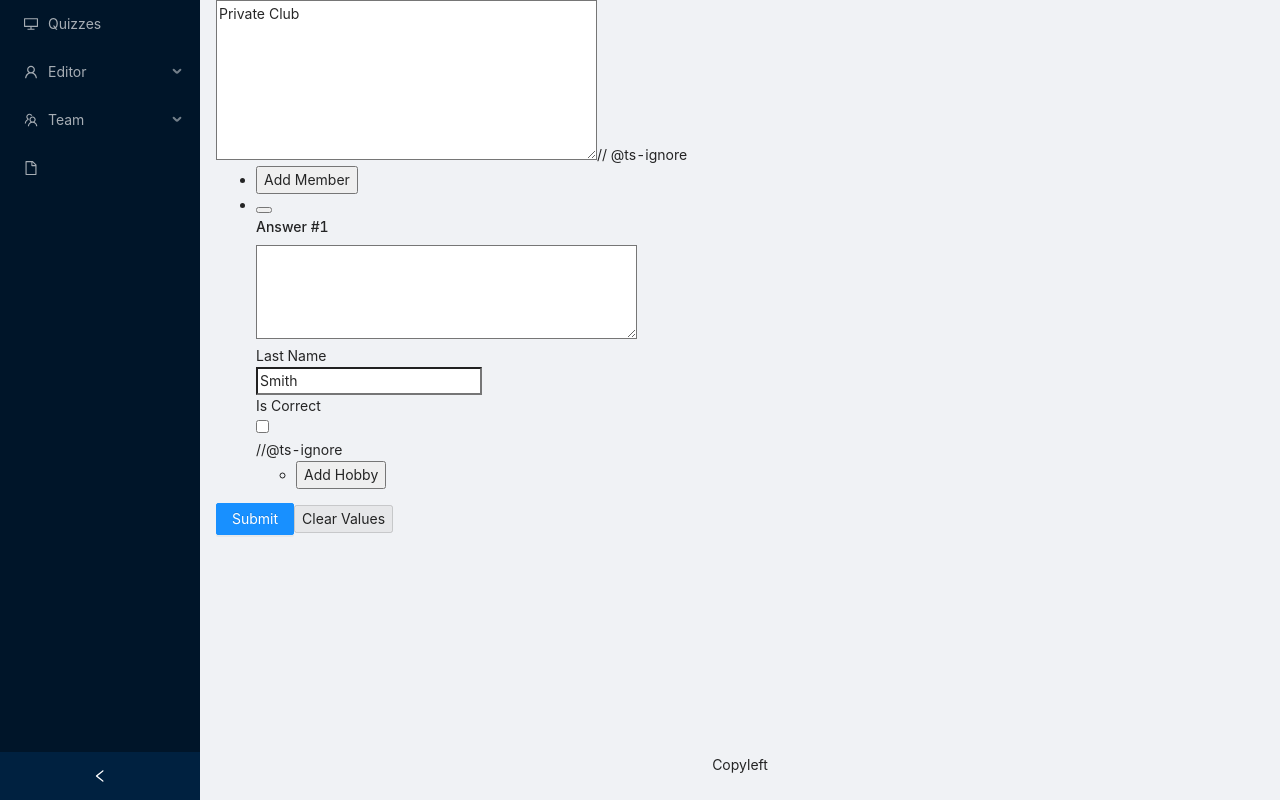
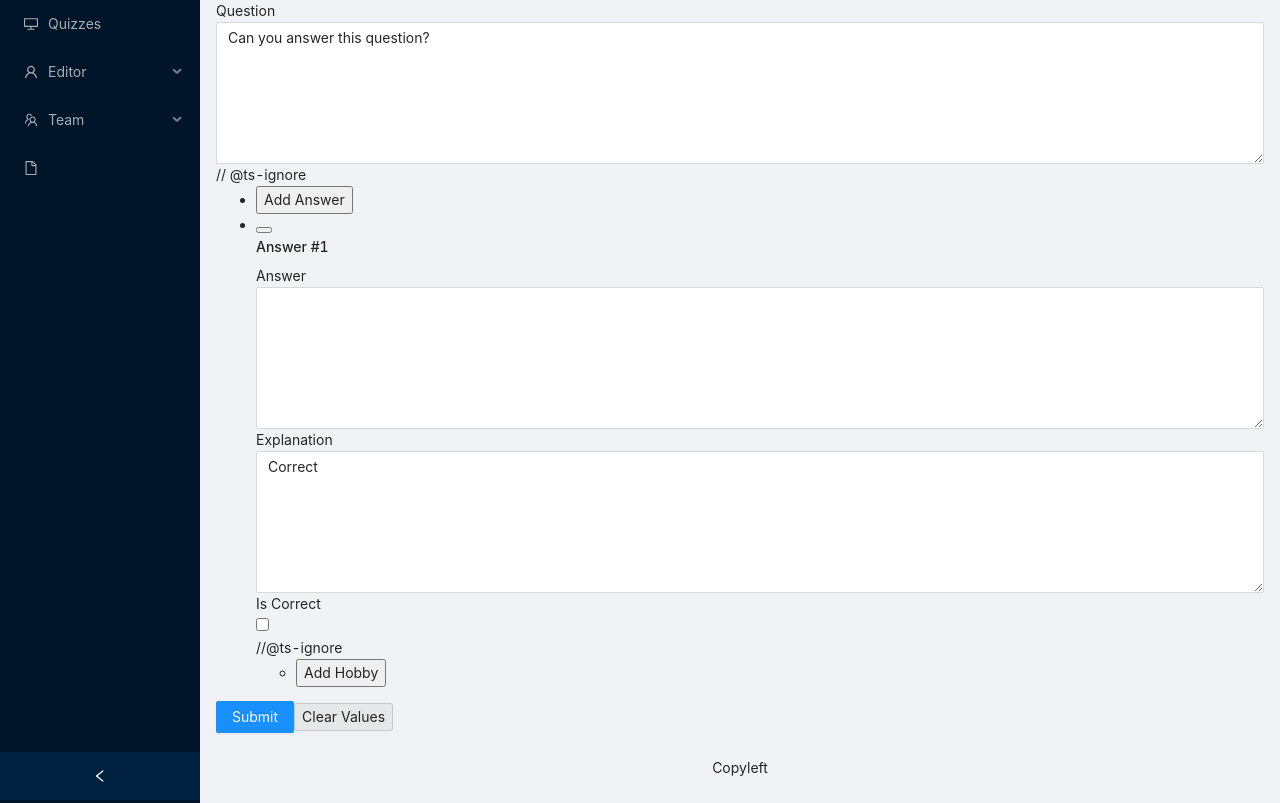
Before and after one commit to snytkine/quizzer-fe, a React (Create React App) app: page /reduxformeditor in a window 1280 px wide. Built offline with nearby package versions, Linux system fonts and the light colour scheme.

Commit message:
Updated rendering of ReduxFormEditor view

```diff
--- a/src/Components/editor/ReduxFormEditor.tsx
+++ b/src/Components/editor/ReduxFormEditor.tsx
@@ -17,13 +17,13 @@ const renderField = ({ input, label, type, meta: { touched, error } }) => (
 
 
 const renderTextArea = ({ input, label, type, meta: { touched, error } }) => (
-    <Form.Item
-        label="Question"
-        name="question"
-        rules={[{ required: true, message: 'Please type the question' }]}
-    >
-      <TextArea rows={6}/>
-    </Form.Item>
+    <div>
+      <label>{label}</label>
+      <div>
+        <TextArea {...input} rows={6}/>
+        {touched && error && <span>{error}</span>}
+      </div>
+    </div>
 );
 
 const renderHobbies = ({ fields, meta: { error } }) => (
@@ -53,46 +53,53 @@ const renderHobbies = ({ fields, meta: { error } }) => (
 );
 
 
-const renderMembers = ({ fields, meta: { error, submitFailed } }) => (
+const renderAnswers = ({ fields, meta: { error, submitFailed } }) => (
     <ul>
       <li>
         <button type="button" onClick={() => fields.push({})}>
-          Add Member
+          Add Answer
         </button>
         {submitFailed && error && <span>{error}</span>}
       </li>
-      {fields.map((member, index) => (
-          <li key={index}>
+      {fields.map((answer, index) => {
+
+            console.log('answer=', JSON.stringify(answer));
+
+            return (<li key={index}>
               <button
                   type="button"
-                title="Remove Member"
+                  title="Remove Answer"
                   onClick={() => fields.remove(index)}
               />
               <h4>Answer #{index + 1}</h4>
+
               <Field
-                name={`${member}.question`}
+                  name={`${answer}.body`}
                   type="text"
-                component="textarea"
+                  component={renderTextArea}
                   rows={4}
                   cols={40}
                   label="Answer"
               />
+
               <Field
-                name={`${member}.lastName`}
+                  name={`${answer}.explanation`}
                   type="text"
-                component={renderField}
-                label="Last Name"
+                  component={renderTextArea}
+                  label="Explanation"
               />
+
               <Field
-                name={`${member}.isCorrect`}
+                  name={`${answer}.isCorrect`}
                   type="checkbox"
                   component={renderField}
                   label="Is Correct"
               />
               //@ts-ignore
-            <FieldArray name={`${member}.hobbies`} component={renderHobbies}/>
-          </li>
-      ))}
+              <FieldArray name={`${answer}.hobbies`} component={renderHobbies}/>
+            </li>);
+          },
+      )}
     </ul>
 );
 
@@ -101,15 +108,15 @@ const FieldArraysForm = props => {
   return (
       <form onSubmit={handleSubmit}>
         <Field
-            name="clubName"
+            name="question"
             type="textarea"
-            component="textarea"
+            component={renderTextArea}
             rows={7}
             cols={40}
-            label="Club Name"
+            label="Question"
         />
         // @ts-ignore
-        <FieldArray name="members" component={renderMembers}/>
+        <FieldArray name="answers" component={renderAnswers}/>
         <div>
           <Button type="primary" disabled={submitting} htmlType="submit">
             Submit
@@ -126,12 +133,14 @@ const FieldArraysForm = props => {
 export default reduxForm({
   form: 'fieldArrays', // a unique identifier for this form
   initialValues: {
-    clubName: 'Private Club', members: [{
-      firstName: 'Jane',
-      lastName: 'Smith',
+    question: 'Can you answer this question?', answers: [{
+      answer: 'This is correct',
+      explanation: 'Correct',
     }],
   },
   destroyOnUnmount: false,
-  onSubmit: (data) => {console.log(data)},
+  onSubmit: (data) => {
+    console.log(data);
+  },
   validate,
 })(FieldArraysForm);
```
Lines whose indentation alone changed are shown as unchanged.
